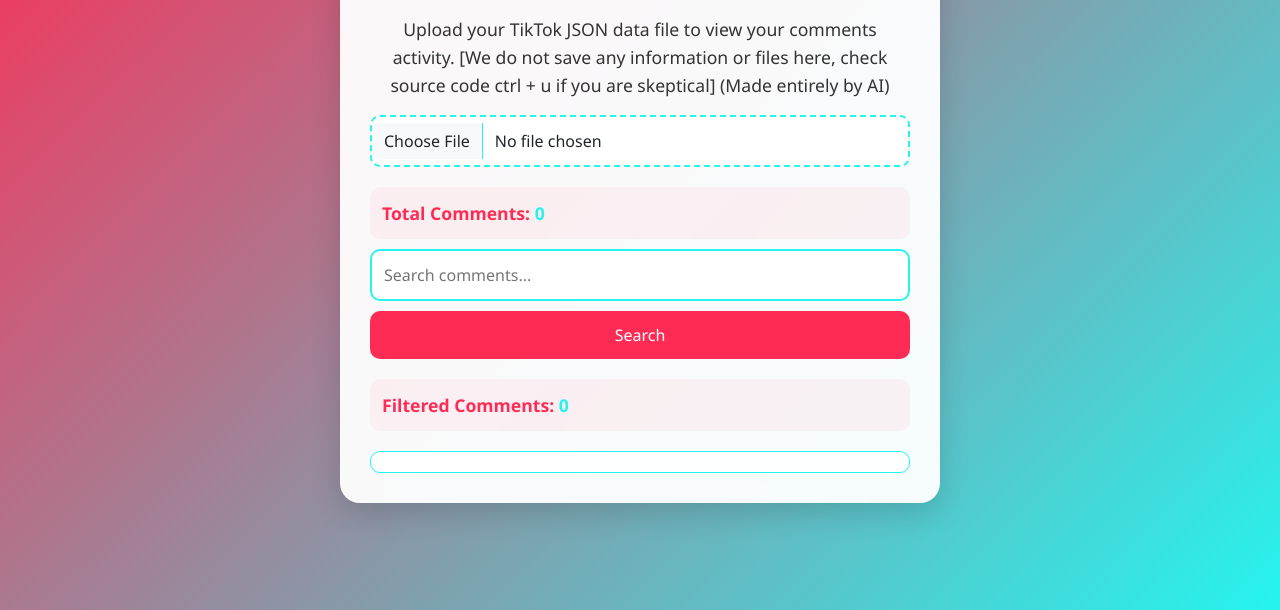
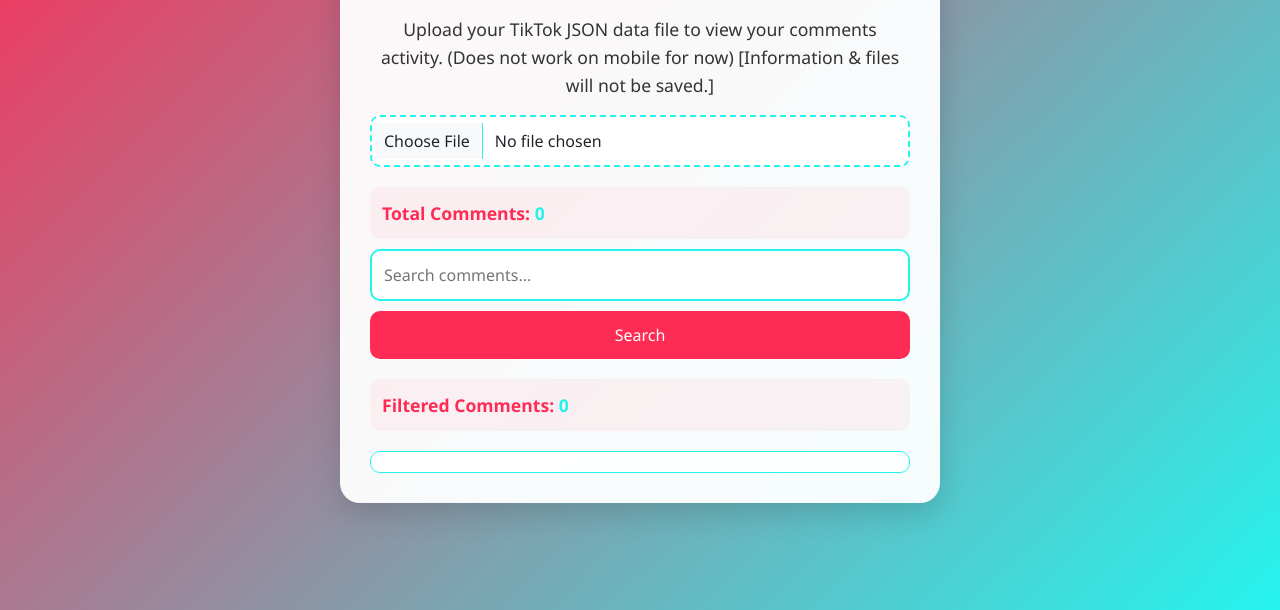
Before and after one commit to Reconza/tikcomment, a plain HTML site: page index.html in a window 1280 px wide. Shown: the part 190-800 px from the top of the page. Drawn offline with nearby package versions, Linux system fonts and the light colour scheme.

Commit message:
Update index.html

```diff
--- a/index.html
+++ b/index.html
@@ -139,7 +139,7 @@
 <body>
     <div class="container">
         <h1>TikTok Comments Viewer</h1>
-        <p class="text-center">Upload your TikTok JSON data file to view your comments activity. [We do not save any information or files here, check source code ctrl + u if you are skeptical] (Made entirely by AI)</p>
+        <p class="text-center">Upload your TikTok JSON data file to view your comments activity. (Does not work on mobile for now) [Information & files will not be saved.]</p>
         <div class="mb-3">
             <input type="file" id="fileInput" class="form-control">
         </div>
@@ -165,7 +165,6 @@
         try {
             const data = JSON.parse(reader.result);
 
-            // More flexible parsing of different possible JSON structures
             if (data.Comment?.Comments?.CommentsList) {
                 comments = data.Comment.Comments.CommentsList;
             } else if (Array.isArray(data)) {
@@ -193,7 +192,6 @@
 });
 
 document.getElementById('searchInput').addEventListener('keyup', function(event) {
-    // Add search on Enter key press
     if (event.key === 'Enter') {
         performSearch();
     }
@@ -205,7 +203,6 @@
     const query = document.getElementById('searchInput').value.toLowerCase().trim();
 
     const filteredComments = comments.filter(comment => {
-        // More robust comment text checking
         const commentText = comment.text || comment.comment || comment.content || '';
         return commentText.toLowerCase().includes(query);
     });
```
